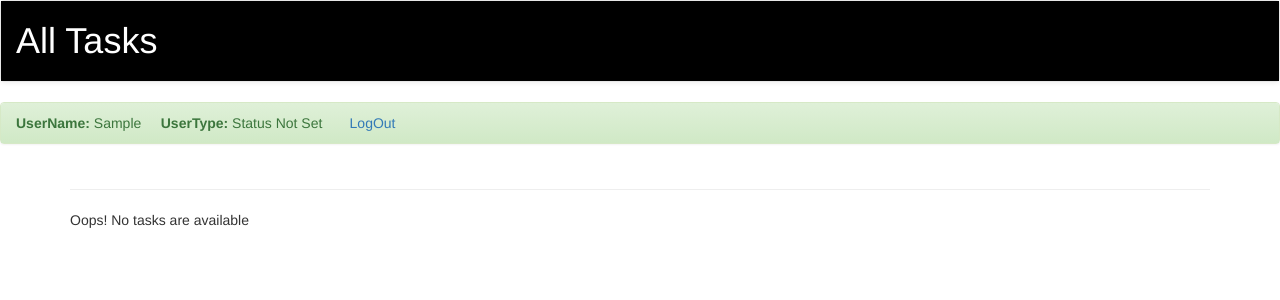
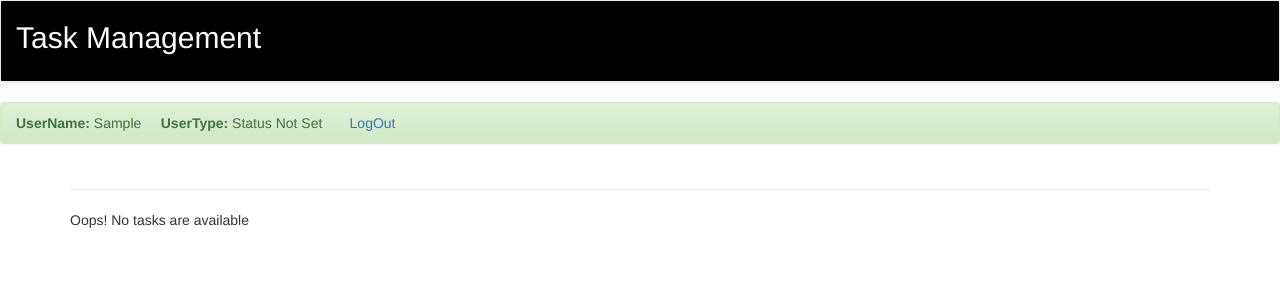
Before and after one commit to pkscredy/urbanpiper, a Django app: page /get_cur_task/ in a window 1280 px wide. Shown: the top 300 px of the page. Run offline with Django 3.2, Linux system fonts and the light colour scheme; a user stored in the database is signed in; tables that the repository leaves empty hold one stand-in row (values such as "Sample post"); some libraries are stand-ins or nearby versions.

Commit message:
improve naming

```diff
--- a/templates/base.html
+++ b/templates/base.html
@@ -14,7 +14,7 @@
 <nav class="navbar navbar-default">
     <div class="container-fluid" style="background-color:#000000;
       color:#fff;height:80px;">
-      <h1>All Tasks</h1>
+      <h2>Task Management</h2>
 
     </div>
   </nav>
--- a/templates/no_task.html
+++ b/templates/no_task.html
@@ -6,7 +6,7 @@
     .jumbotron {
       text-align: center;
     }
-    #raise-ticket {
+    #raise-task {
       float: right;
       height: 35px;
       color: #fff;
@@ -57,7 +57,7 @@
 
  {% if request.user.profile.user_type == 1 %}
 
-  <a href="{% url 'raise_task' %}" id="raise-task" right>Click here to raise a task</a>
+  <a href="{% url 'raise_task' %}" id="raise-task" right>Click here to create a task</a>
 
   {% endif %}
 
--- a/usermodule/admin.py
+++ b/usermodule/admin.py
@@ -9,3 +9,4 @@ class ProfileAdmin(admin.ModelAdmin):
                     'user_type', 'mobile_number',)
 
     search_fields = ('uuid', 'first_name', 'mobile_number')
+    readonly_fields = ['created_by', 'modified_by']
```
